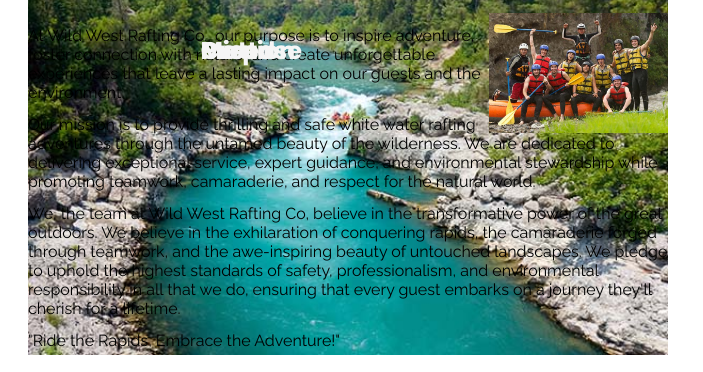
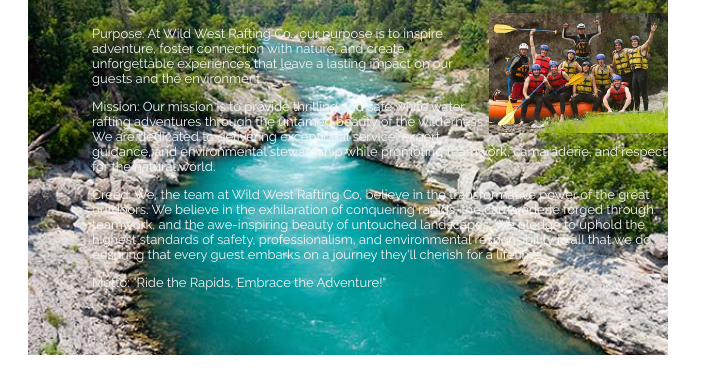
Before and after one commit to Jordanhoward91/wdd130, a plain HTML site: page wwr/about.html in a window 1280 px wide. Shown: the part 304-676 px from the top of the page, without its empty margins (0-703 px from the left). Drawn offline with Linux system fonts and the light colour scheme.

Commit message:
fixes layout issues

```diff
--- a/wwr/about.html
+++ b/wwr/about.html
@@ -26,19 +26,19 @@
 			<article>
 				<img src="images/clients.jpeg" alt="client rafting photo">
 				<p>
-					<h1>Purpose</h1>
+					Purpose:
 					At Wild West Rafting Co., our purpose is to inspire adventure, foster connection with nature, and create unforgettable experiences that leave a lasting impact on our guests and the environment.
 				</p>
 				<p>
-					<h1>Mission</h1>
+					Mission:
 					Our mission is to provide thrilling and safe white water rafting adventures through the untamed beauty of the wilderness. We are dedicated to delivering exceptional service, expert guidance, and environmental stewardship while promoting teamwork, camaraderie, and respect for the natural world.
 				</p>
 				<p>
-					<h1>Creed</h1>
+					Creed:
 					We, the team at Wild West Rafting Co, believe in the transformative power of the great outdoors. We believe in the exhilaration of conquering rapids, the camaraderie forged through teamwork, and the awe-inspiring beauty of untouched landscapes. We pledge to uphold the highest standards of safety, professionalism, and environmental responsibility in all that we do, ensuring that every guest embarks on a journey they'll cherish for a lifetime.
 				</p>
 				<p>
-					<h1>Motto</h1>
+					Motto:
 					"Ride the Rapids, Embrace the Adventure!"
 				</p>
 			</article>
```
